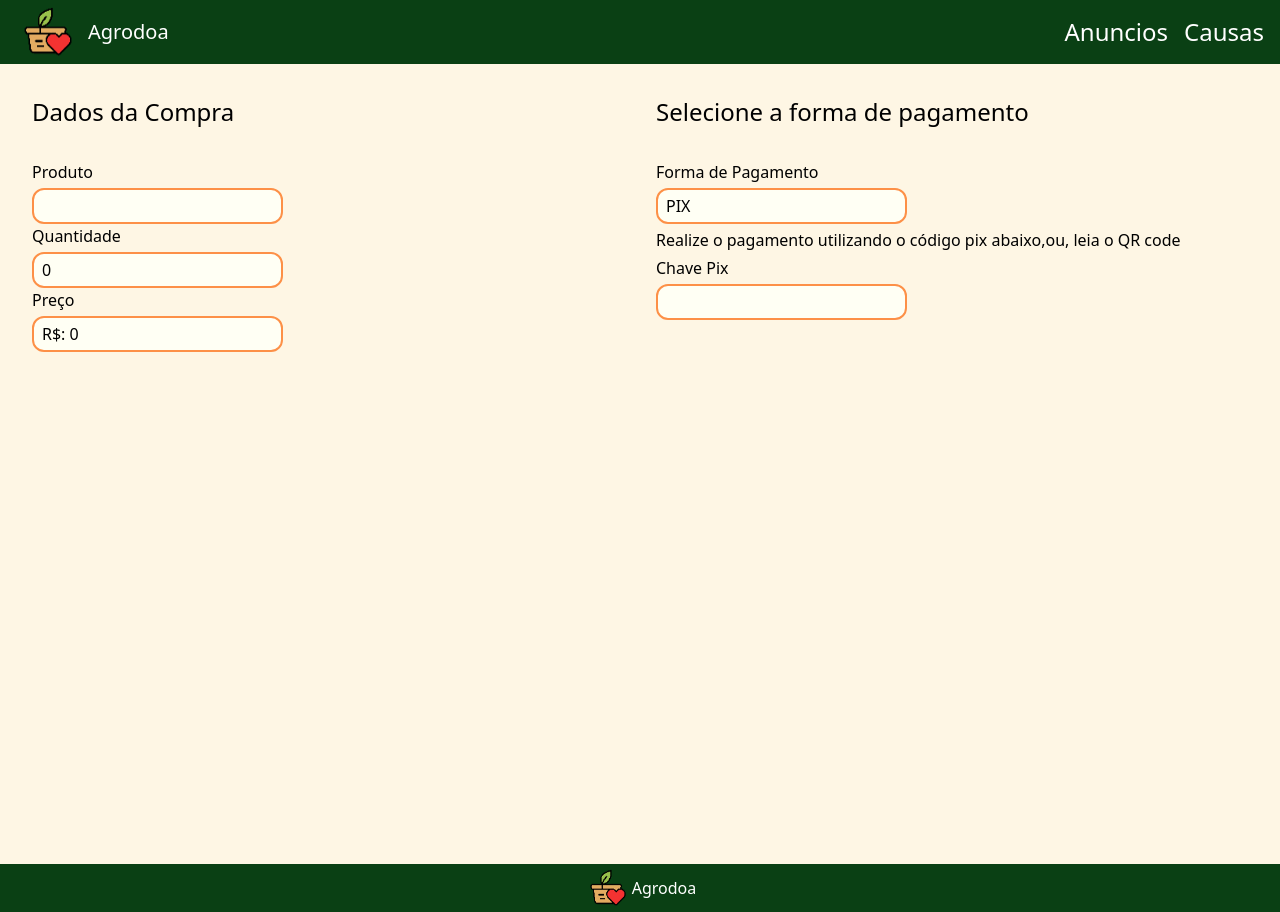
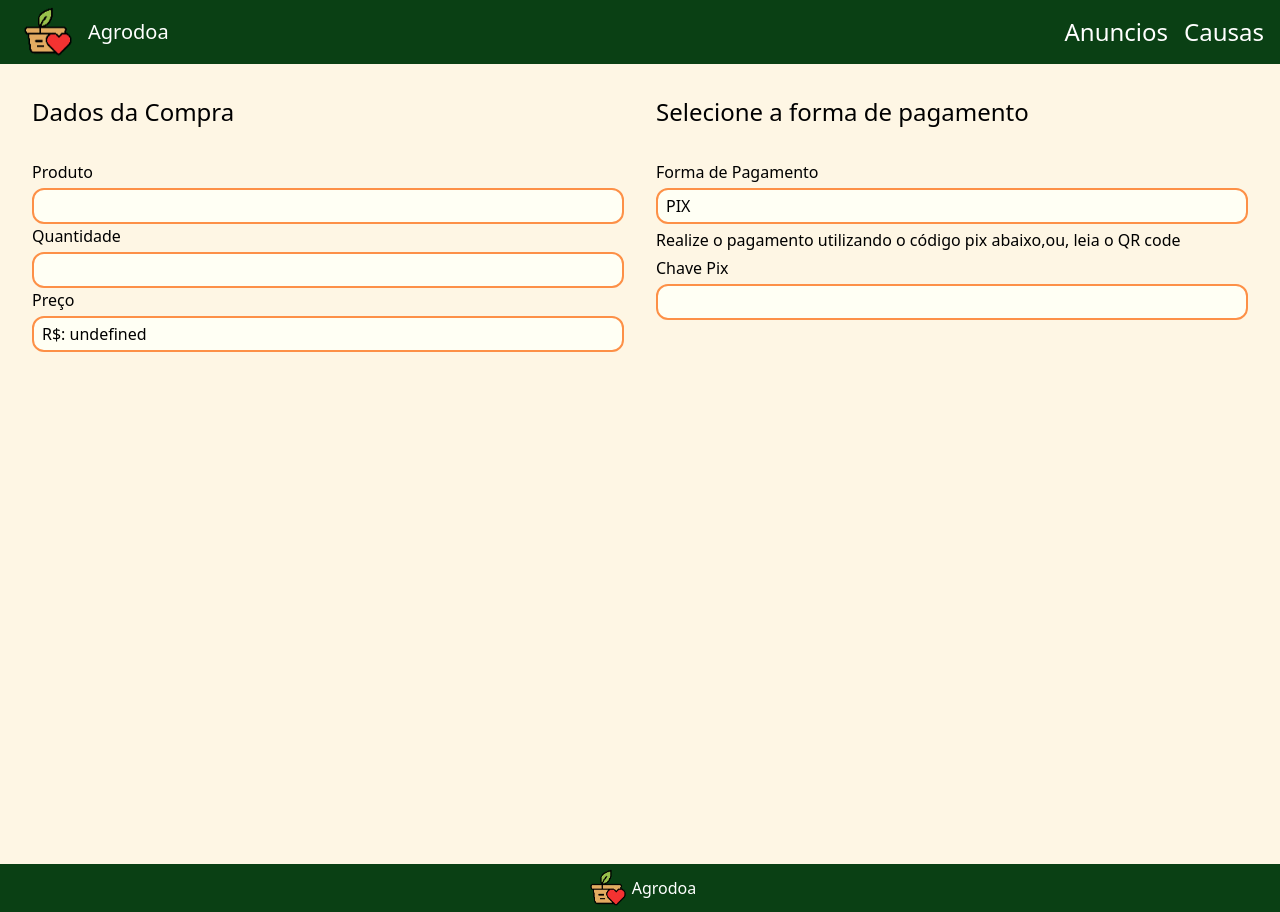
Before and after one commit to VerttB/agrodoa-frontend, a Next.js app: page /pagamento in a window 1280 px wide. Built offline with nearby package versions, Linux system fonts and the light colour scheme; a web font is replaced by a local one.

Commit message:
refactor: mudancas na forma como pega os params

```diff
--- a/src/app/(pages)/(public)/pagamento/page.tsx
+++ b/src/app/(pages)/(public)/pagamento/page.tsx
@@ -1,23 +1,19 @@
-"use client";
 
 import { Input } from "@/components/ui/input";
 import { Suspense } from "react";
 
 interface PagamentoProps {
-  searchParams: {
+  searchParams:Promise<{
     id?: string;
-    valor?: string;
+    value?: string;
     name?: string;
-  };
+  }>;
 }
 
-export default function Pagamento({ searchParams }: PagamentoProps) {
-  const itemValues = {
-    itemId: searchParams.id ?? "",
-    value: Number(searchParams.valor) || 0,
-    name: searchParams.name ?? "",
-  };
+export default async function Pagamento({ searchParams }: PagamentoProps) {
 
+  const { id,value,name} = await searchParams
+  console.log(id, value, name)
   return (
     <Suspense>
       <div className="flex min-h-screen w-full flex-col gap-8 p-8 md:flex-row">
@@ -26,20 +22,20 @@ export default function Pagamento({ searchParams }: PagamentoProps) {
           <div className="flex w-full flex-col">
             <Input
               label="Produto"
-              className="bg-neutral border-accent rounded-xl"
-              value={itemValues.name}
+              className="bg-neutral border-accent rounded-xl w-full"
+              value={name}
               disabled
             />
             <Input
               label="Quantidade"
-              className="bg-neutral border-accent rounded-xl"
-              value={itemValues.value}
+              className="bg-neutral border-accent rounded-xl w-full"
+              value={value}
               disabled
             />
             <Input
               label="Preço "
-              className="bg-neutral border-accent rounded-xl"
-              value={`R$: ${itemValues.value}`}
+              className="bg-neutral border-accent rounded-xl w-full"
+              value={`R$: ${value}`}
               disabled
             />
           </div>
@@ -49,7 +45,7 @@ export default function Pagamento({ searchParams }: PagamentoProps) {
           <h2 className="text-2xl">Selecione a forma de pagamento</h2>
           <div className="flex w-full flex-col">
             <Input
-              className="bg-neutral border-accent rounded-xl"
+              className="bg-neutral border-accent rounded-xl w-full"
               label="Forma de Pagamento"
               value={"PIX"}
               disabled
@@ -59,7 +55,7 @@ export default function Pagamento({ searchParams }: PagamentoProps) {
               code
             </h3>
             <Input
-              className="bg-neutral border-accent rounded-xl"
+              className="bg-neutral border-accent rounded-xl w-full"
               label="Chave Pix"
               disabled
             />
```
